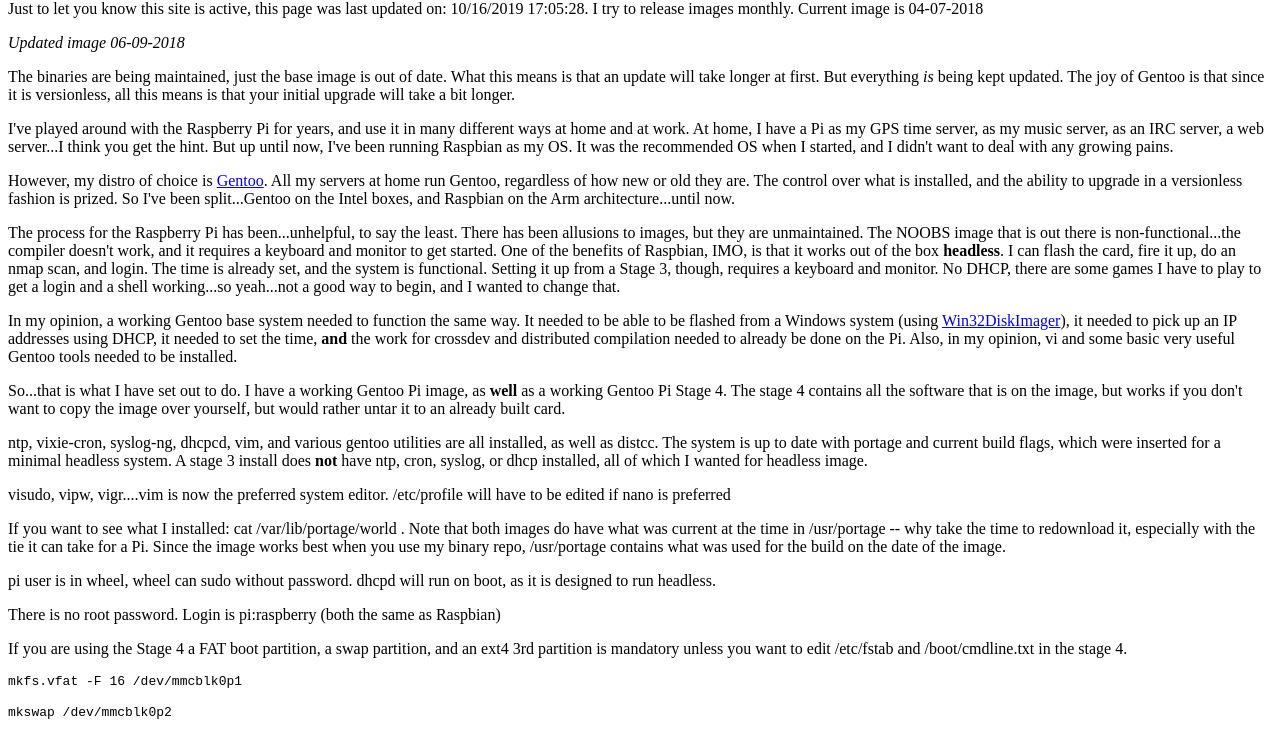
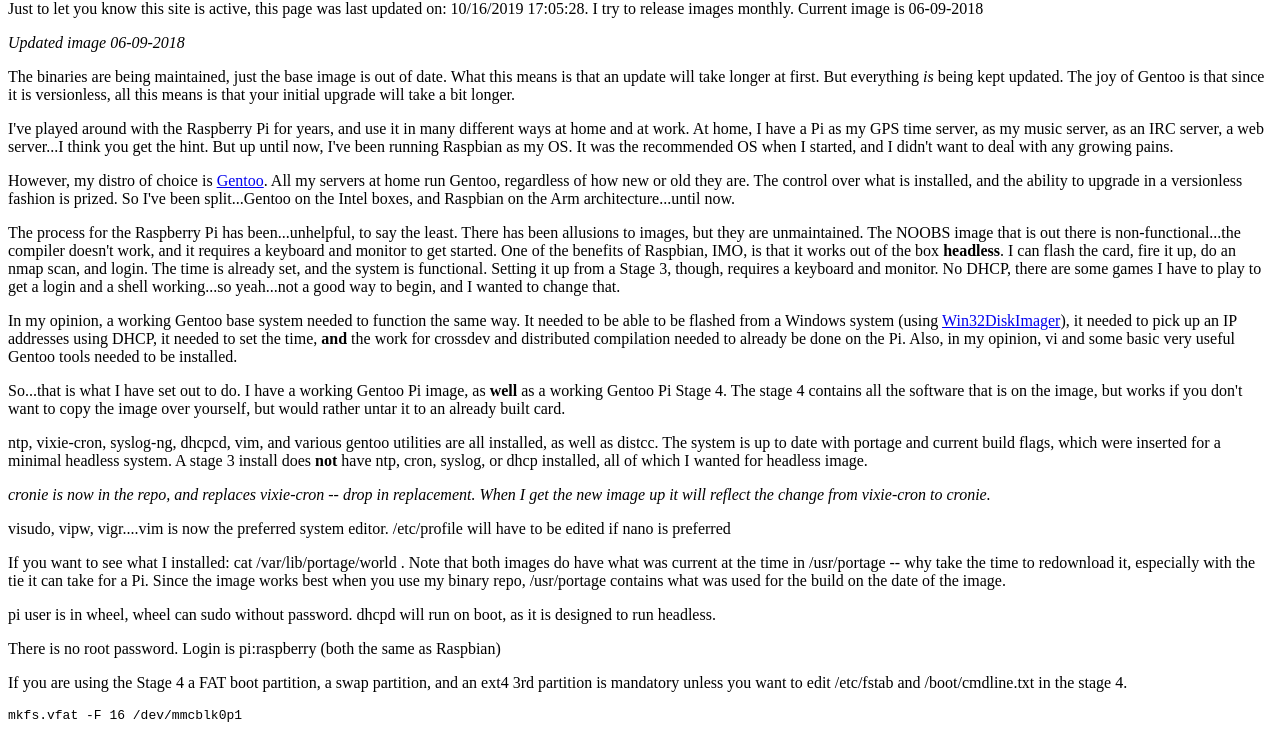
Before and after one commit to packergundo/gentoo-pi, a plain HTML site: page index.html in a window 1280 px wide. Shown: the part 66-799 px from the top of the page. Drawn offline with Linux system fonts and the light colour scheme.

Commit message:
Updated index.html to match current public web page

```diff
--- a/index.html
+++ b/index.html
@@ -5,7 +5,7 @@
 <body>
 <h1>Gentoo Pi</h1>
 <script language="javascript">
-document.write("Just to let you know this site is active, this page was last updated on: " + document.lastModified +". I try to release images monthly.  Current image is 04-07-2018");
+document.write("Just to let you know this site is active, this page was last updated on: " + document.lastModified +". I try to release images monthly.  Current image is 06-09-2018");
 </script>
 <p>
 <i>Updated image 06-09-2018</i>
@@ -61,6 +61,10 @@
 current build flags, which were inserted for a minimal headless system. A stage
 3 install does <b>not</b> have ntp, cron, syslog, or dhcp installed, all of
 which I wanted for headless image.
+
+<p>
+<i>cronie is now in the repo, and replaces vixie-cron -- drop in replacement. When I get the new image up it will reflect the change from vixie-cron to cronie.
+</i>
 
 <p>
 visudo, vipw, vigr....vim is now the preferred system editor. /etc/profile
```
